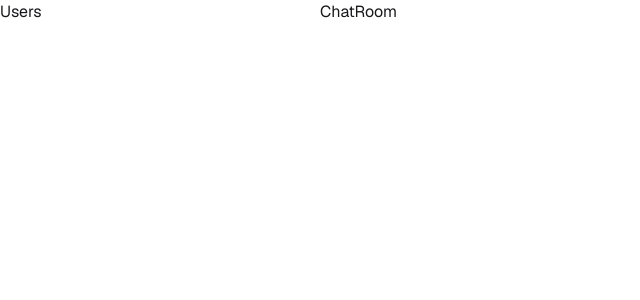
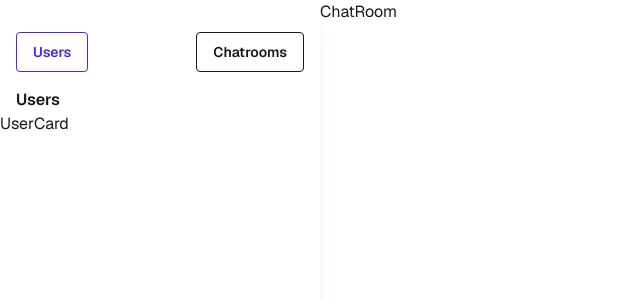
Before and after one commit to andriibabiuk/next-tailwind-firebase-chat, a Next.js app: page / in a window 1280 px wide. Shown: the top 300 px of the page, without its empty margins (0-640 px from the left). Built offline with nearby package versions, Linux system fonts and the light colour scheme; no server answers; the database is empty; sample sign-in values are in the browser's storage.

Commit message:
feat: add users component

```diff
--- /dev/null
+++ b/app/components/UserCard.js
@@ -0,0 +1,7 @@
+import React from 'react';
+
+function UserCard() {
+	return <div>UserCard</div>;
+}
+
+export default UserCard;
--- a/app/components/Users.js
+++ b/app/components/Users.js
@@ -1,7 +1,64 @@
-import React from 'react';
-
-function Users() {
-	return <div>Users</div>;
+import { useState } from 'react';
+import UserCard from './UserCard';
+function Users({ user }) {
+	const [activeTab, setActiveTab] = useState('users');
+	const handleTabClick = tab => {
+		setActiveTab(tab);
+	};
+	if (activeTab === 'users') {
+	}
+	return (
+		<div className='shadow-lg h-screen overflow-auto mt-4 mb-20'>
+			<div className='flex justify-between p-4'>
+				<button
+					onClick={() => handleTabClick('users')}
+					className={`btn btn-outline ${activeTab === 'users' ? 'btn-primary' : ''}`}
+				>
+					Users
+				</button>
+				<button
+					onClick={() => handleTabClick('chatrooms')}
+					className={`btn btn-outline ${activeTab === 'chatrooms' ? 'btn-primary' : ''}`}
+				>
+					Chatrooms
+				</button>
+			</div>
+			<div>
+				{activeTab === 'chatrooms' && (
+					<>
+						<h1 className='px-4 text-base font-semibold'>ChatRooms</h1>
+						<UserCard
+							name='katy perry'
+							avatarUrl='https://avataaars.io/?accessoriesType=Wayfarers&avatarStyle=Circle&clotheColor=Black&clotheType=Hoodie&eyeType=WinkWacky&eyebrowType=UnibrowNatural&facialHairColor=Brown&facialHairType=BeardLight&hairColor=Auburn&hatColor=Gray02&mouthType=Tongue&skinColor=Black&topType=ShortHairFrizzle'
+							latestMessageText='Hey, how are you?'
+							time='2h ago'
+							type={'chat'}
+						/>
+						<UserCard
+							name='katy perry'
+							avatarUrl='https://avataaars.io/?accessoriesType=Wayfarers&avatarStyle=Circle&clotheColor=Black&clotheType=Hoodie&eyeType=WinkWacky&eyebrowType=UnibrowNatural&facialHairColor=Brown&facialHairType=BeardLight&hairColor=Auburn&hatColor=Gray02&mouthType=Tongue&skinColor=Black&topType=ShortHairFrizzle'
+							latestMessageText='Hey, how are you?'
+							time='2h ago'
+							type={'chat'}
+						/>
+					</>
+				)}
+			</div>
+			<div>
+				{activeTab === 'users' && (
+					<>
+						<h1 className='px-4 text-base font-semibold'>Users</h1>
+						<UserCard
+							name='katy perry'
+							avatarUrl='https://avataaars.io/?accessoriesType=Wayfarers&avatarStyle=Circle&clotheColor=Black&clotheType=Hoodie&eyeType=WinkWacky&eyebrowType=UnibrowNatural&facialHairColor=Brown&facialHairType=BeardLight&hairColor=Auburn&hatColor=Gray02&mouthType=Tongue&skinColor=Black&topType=ShortHairFrizzle'
+							time='2h ago'
+							type={'user'}
+						/>
+					</>
+				)}
+			</div>
+		</div>
+	);
 }
 
 export default Users;
--- a/app/page.js
+++ b/app/page.js
@@ -28,7 +28,7 @@ export default function Home() {
 	return (
 		<div className='flex h-screen'>
 			<div className='shrink-0 w-3/12'>
-				<Users />
+				<Users user={user} />
 			</div>
 			<div className='grow w-3/12'>
 				<ChatRoom />
```
